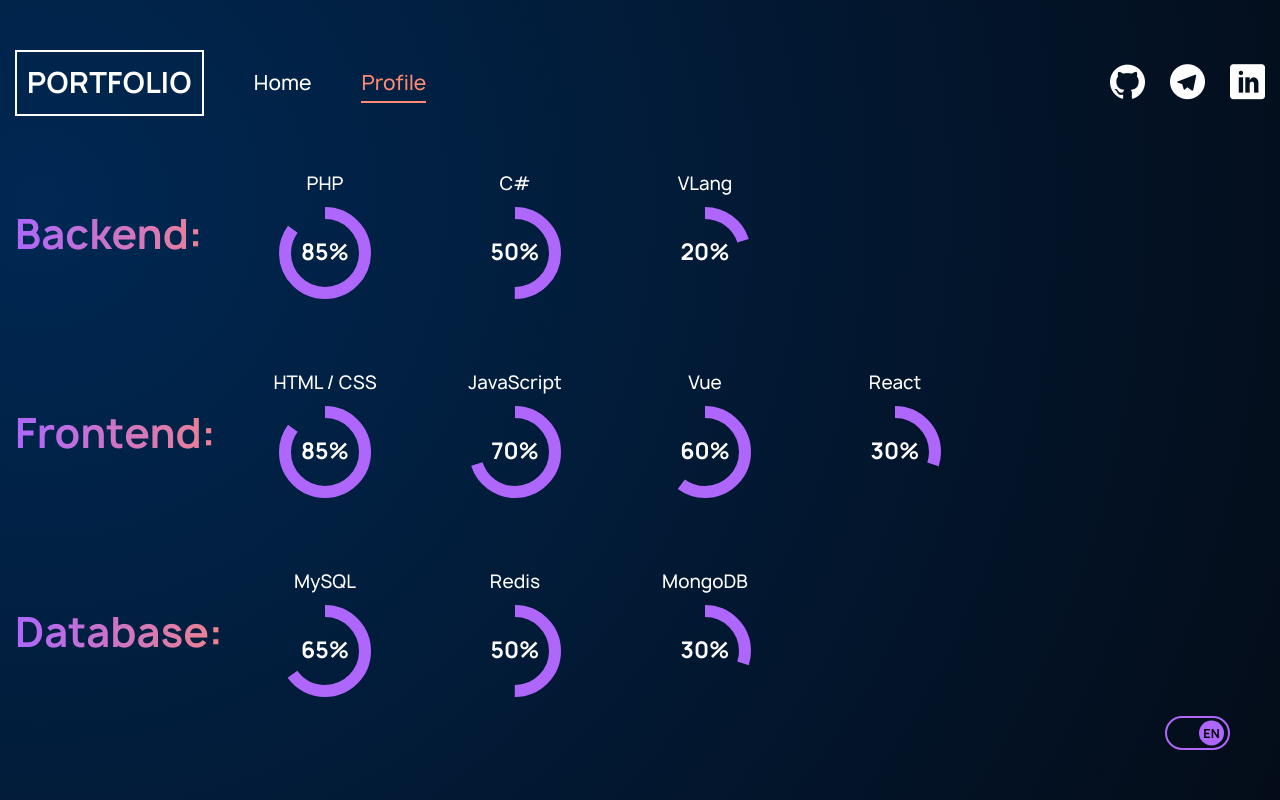
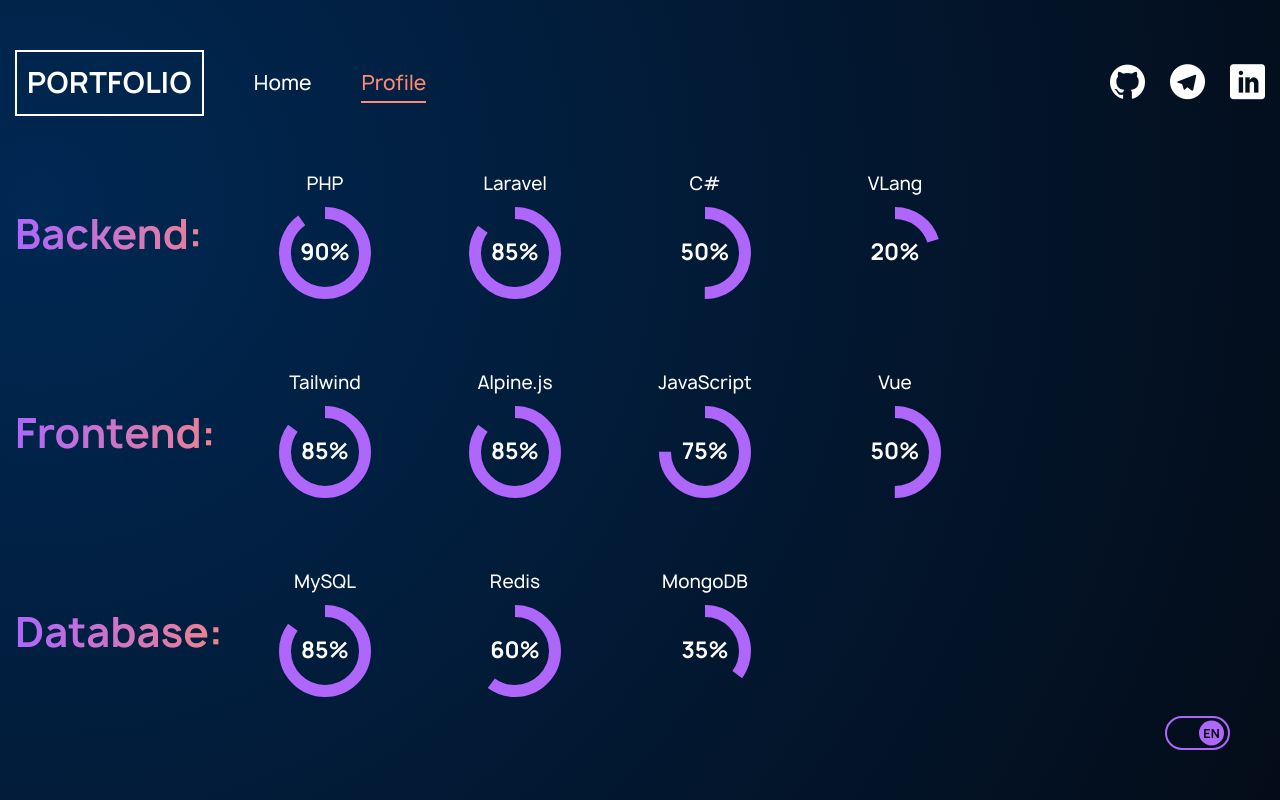
Before and after one commit to IamRoockie/portfolio, a Vue app: page /profile in a window 1280 px wide. Built offline with nearby package versions, Linux system fonts and the light colour scheme.

Commit message:
update skills

```diff
--- a/src/views/ProfileView.vue
+++ b/src/views/ProfileView.vue
@@ -13,7 +13,8 @@ export default {
       {
         name: 'backend',
         skills: [
-          { name: 'PHP', progress: 85 },
+          { name: 'PHP', progress: 90 },
+          { name: 'Laravel', progress: 85 },
           { name: 'C#', progress: 50 },
           { name: 'VLang', progress: 20 }
         ]
@@ -21,18 +22,18 @@ export default {
       {
         name: 'frontend',
         skills: [
-          { name: 'HTML / CSS', progress: 85 },
-          { name: 'JavaScript', progress: 70 },
-          { name: 'Vue', progress: 60 },
-          { name: 'React', progress: 30 }
+          { name: 'Tailwind', progress: 85 },
+          { name: 'Alpine.js', progress: 85 },
+          { name: 'JavaScript', progress: 75 },
+          { name: 'Vue', progress: 50 }
         ]
       },
       {
         name: 'database',
         skills: [
-          { name: 'MySQL', progress: 65 },
-          { name: 'Redis', progress: 50 },
-          { name: 'MongoDB', progress: 30 }
+          { name: 'MySQL', progress: 85 },
+          { name: 'Redis', progress: 60 },
+          { name: 'MongoDB', progress: 35 }
         ]
       }
     ]
```
